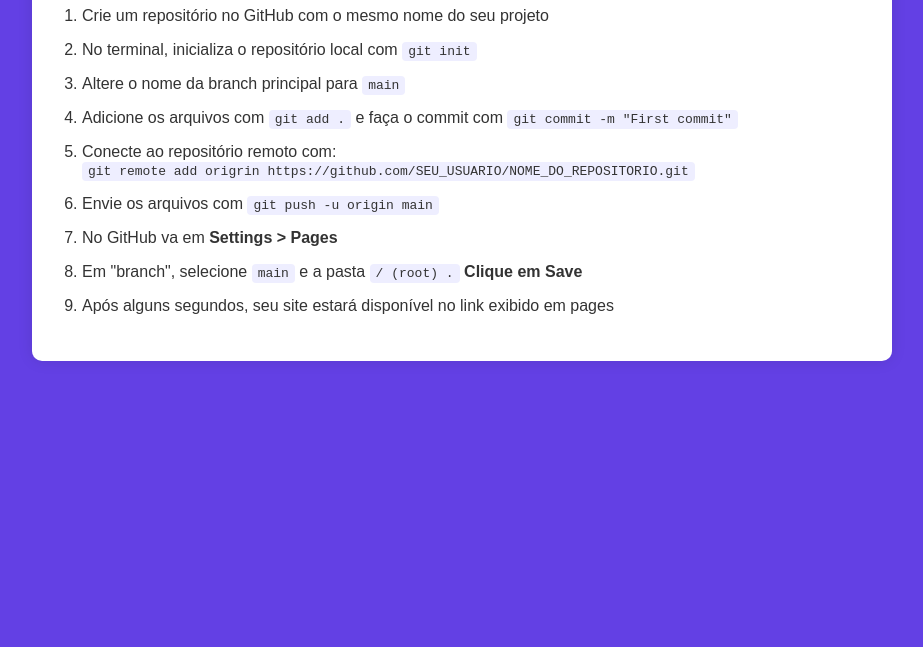
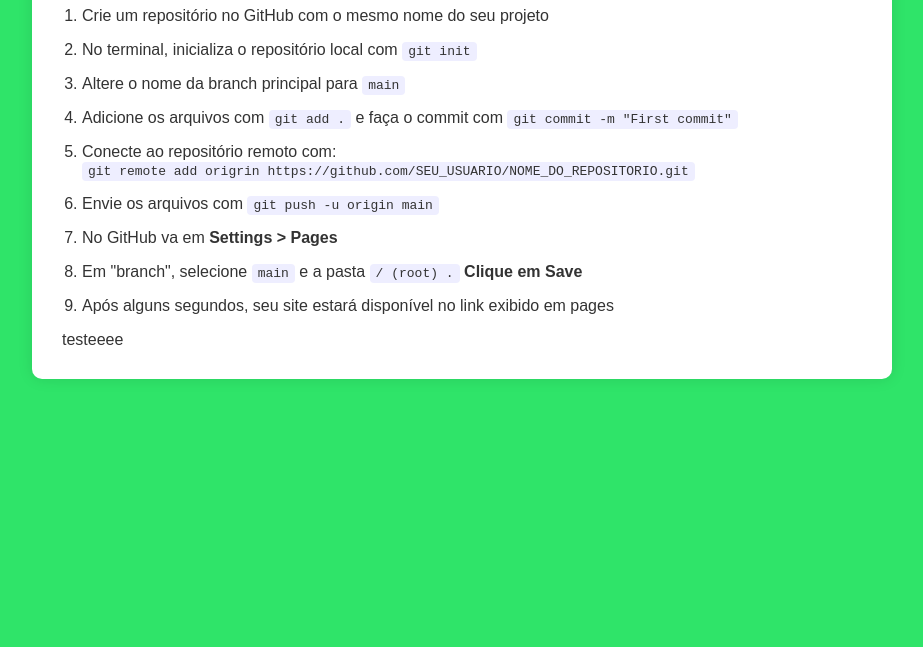
Before and after one commit to GustavoManganelli/hospedandoSites, a plain HTML site: page index.html in a window 1280 px wide. Shown: the part 153-800 px from the top of the page, without its empty margins (178-1101 px from the left). Drawn offline with Linux system fonts and the light colour scheme.

Commit message:
Teste do Git

```diff
--- a/index.html
+++ b/index.html
@@ -46,6 +46,7 @@
             </li>
 
         </ol>
+        testeeee
     </main>
 </body>
 
--- a/style.css
+++ b/style.css
@@ -1,6 +1,6 @@
 body {
     font-family: Arial, sans-serif;
-    background-color: #6340e4;
+    background-color: #2fe469;
     color: #333;
     margin: 0;
     padding: 0;
```
